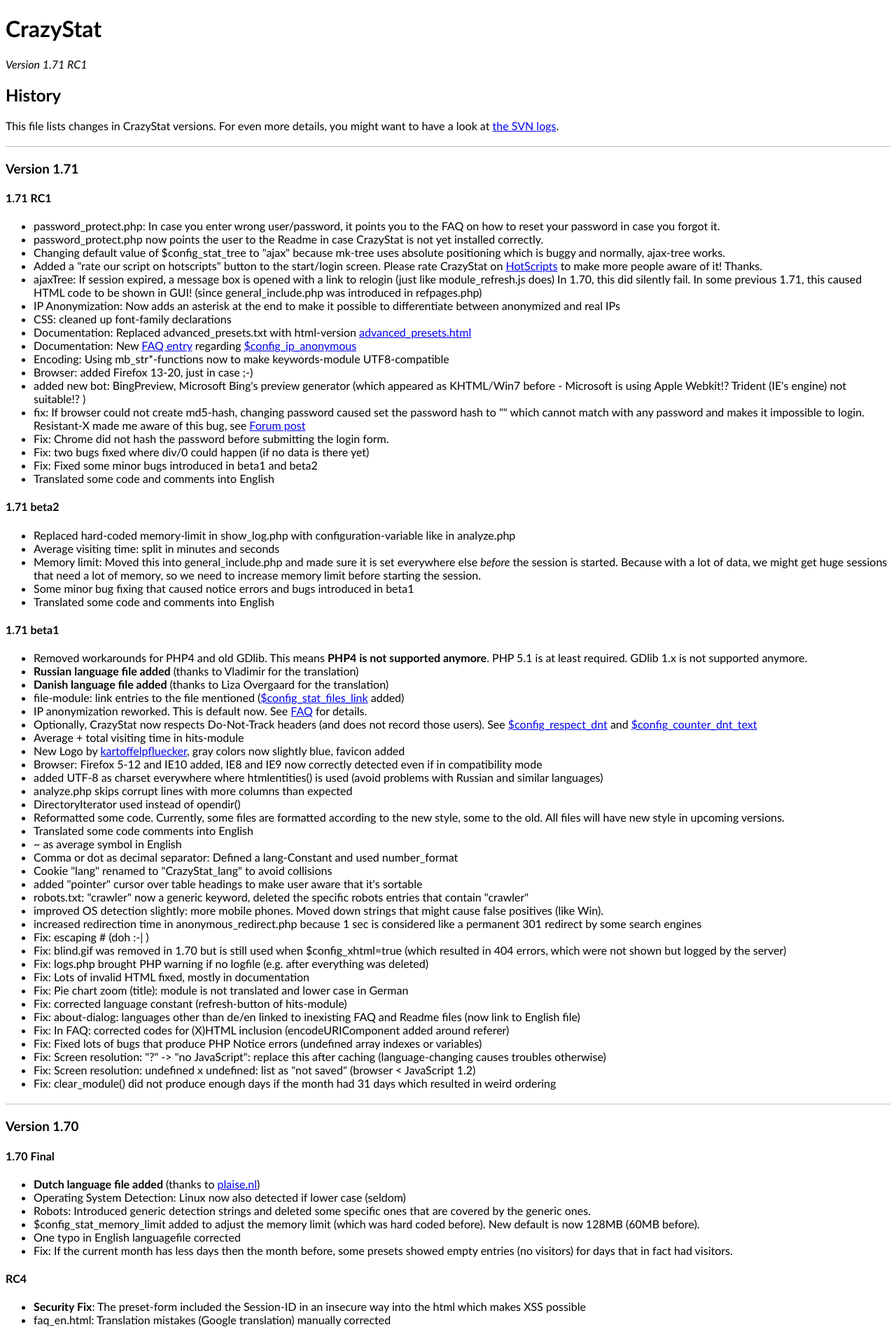
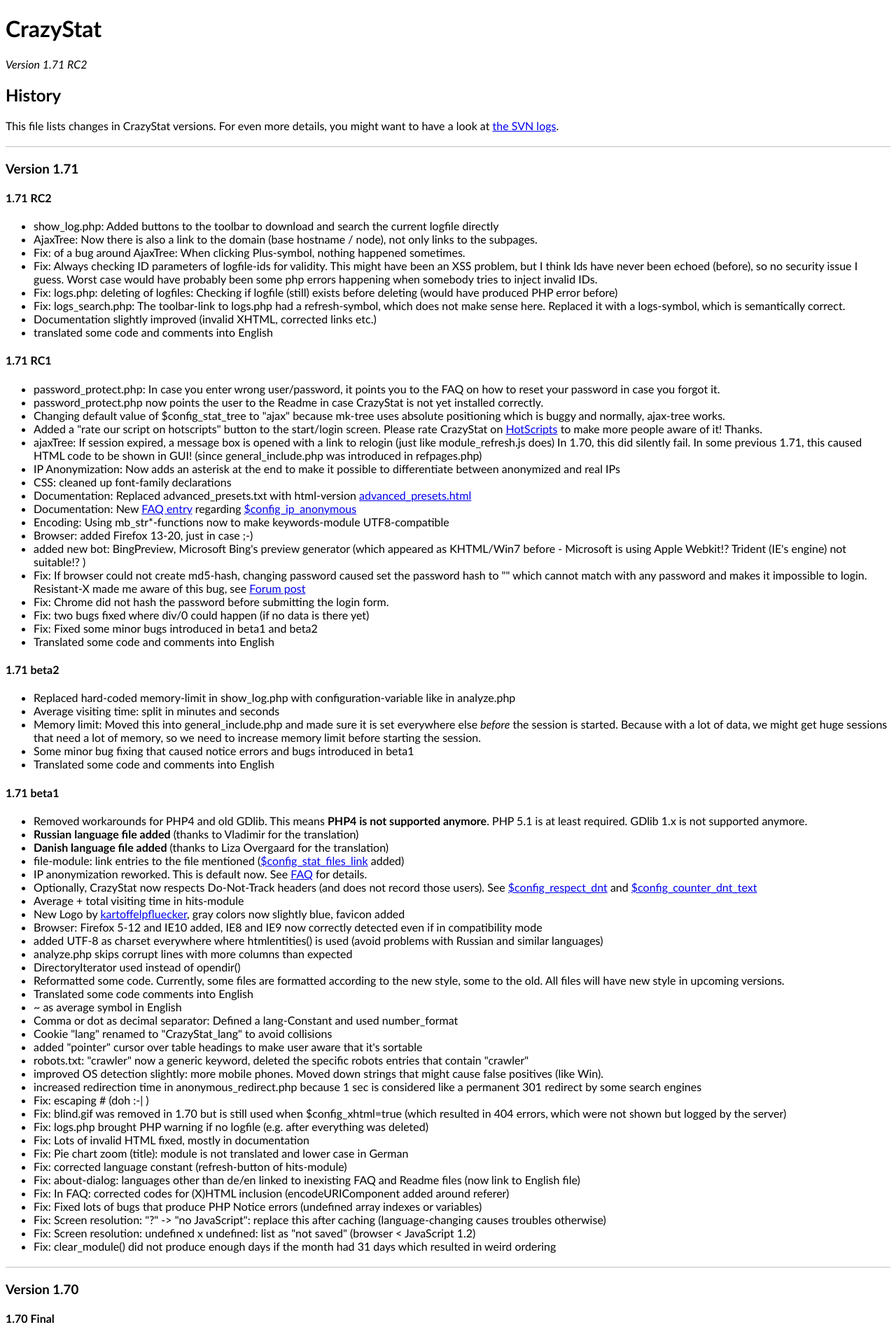
Before and after one commit to lichtmetzger/crazystat, a PHP site: page /stat/doc/history.html in a window 1280 px wide. Shown: the top 1896 px of the page at 70% size. Run offline with PHP 8.4, Linux system fonts and the light colour scheme.

Commit message:
-  replaced version "1.70 RC1" with "1.70 RC2" everywhere    - this might become RC2 soon. But it is not RC2 in fact before tagged as such. - added changes of RC2 to history.html
git-svn-id: svn://svn.code.sf.net/p/crazystat/code/trunk@444 1324a393-aca7-4f6d-9cc0-8e79c5a978b9

```diff
--- a/stat/doc/README_da.html
+++ b/stat/doc/README_da.html
@@ -7,7 +7,7 @@
  <body class="l2">
 
 <h1><a name="top">CrazyStat</a></h1>
-<p><i>Version 1.71 RC1</i></p>
+<p><i>Version 1.71 RC2</i></p>
 <p>Dette er CrazyStats Readme-fil. CrazyStat er et brugervenligt, omfattende og gratis statistik-script med valgfri t&aelig;ller..
 Mange tak fordi du valgte CrazyStat.</p>
 
@@ -241,7 +241,7 @@ Foundation, Inc., 51 Franklin Street, Fifth Floor, Boston, MA  02110-1301, USA.<
 
 <p>Website: <a href="http://en.christosoft.de" target="_blank">http://en.christosoft.de</a><br />
 E-Mail:  webmaster AT christosoft DOT de<br />
-Version: 1.71 RC1
+Version: 1.71 RC2
 </p>
 <p><a href="#top">Go to top</a></p>
 
--- a/stat/doc/README_de.html
+++ b/stat/doc/README_de.html
@@ -7,7 +7,7 @@
  <body class="l2">
 
 <h1><a name="top">CrazyStat</a></h1>
-<p><i>Version 1.71 RC1</i></p>
+<p><i>Version 1.71 RC2</i></p>
 <p>Dies ist die LiesMich-Datei zu CrazyStat, einem komfortablen, umfangreichen und kostenlosen
 Statistik-Script mit optionalem Counter.<br />
 Vielen herzlichen Dank, dass Sie sich f&uuml;r
@@ -269,7 +269,7 @@ Foundation, Inc., 51 Franklin Street, Fifth Floor, Boston, MA  02110-1301, USA.<
 
 <p>Website: <a href="http://www.christosoft.de" target="_blank">http://www.christosoft.de</a><br />
 E-Mail:  webmaster AT christosoft DOT de (<a href="http://www.christosoft.de/Kontakt" target="_blank">Kontaktformular</a>)<br />
-Version: 1.71 RC1
+Version: 1.71 RC2
 </p>
 <p><a href="#top">Nach oben</a></p>
 
--- a/stat/doc/README_en.html
+++ b/stat/doc/README_en.html
@@ -7,7 +7,7 @@
  <body class="l2">
 
 <h1><a name="top">CrazyStat</a></h1>
-<p><i>Version 1.71 RC1</i></p>
+<p><i>Version 1.71 RC2</i></p>
 <p>This is CrazyStat's Readme-file. CrazyStat  is a comfortable, comprehensive and free statistic-script with optional counter.
 Thanks a lot for choosing CrazyStat.</p>
 
@@ -251,7 +251,7 @@ Foundation, Inc., 51 Franklin Street, Fifth Floor, Boston, MA  02110-1301, USA.<
 
 <p>Website: <a href="http://en.christosoft.de" target="_blank">http://en.christosoft.de</a><br />
 E-Mail:  webmaster AT christosoft DOT de<br />
-Version: 1.71 RC1
+Version: 1.71 RC2
 </p>
 <p><a href="#top">Go to top</a></p>
 
--- a/stat/doc/advanced_presets.html
+++ b/stat/doc/advanced_presets.html
@@ -7,7 +7,7 @@
  <body>
 
 <h1><a name="top"></a>CrazyStat</h1>
-<p><i>Version 1.71 RC1</i></p>
+<p><i>Version 1.71 RC2</i></p>
 <h2>Advanced presets</h2>
 <h3>Intended audience</h3>
 <p>
@@ -151,7 +151,7 @@ $config_preset['PRESET_ID']=array(
    'name'=&gt;LANG_CONSTANT,
    'presets'=&gt;array('PRESET_ID1','PRESET_ID2',...),
    'modules'=&gt;array(
-        'MODULE'=&gt;array('VAR'=>VALUE)
+        'MODULE'=&gt;array('VAR'=&gt;VALUE)
         )
    );
 </pre>
--- a/stat/doc/faq_de.html
+++ b/stat/doc/faq_de.html
@@ -7,7 +7,7 @@
  <body class="l3">
 
 <h1><a name="top"></a>CrazyStat</h1>
-<p><i>Version 1.71 RC1</i></p>
+<p><i>Version 1.71 RC2</i></p>
 <h2>FAQ</h2>
 <p>Hier finden Sie h&auml;ufig gestellte Fragen zu CrazyStat.
 Eine eventuell aktuellere Fassung dieses Dokuments finden Sie online unter <a href="http://www.christosoft.de/CrazyStat/FAQ">http://www.christosoft.de/CrazyStat/FAQ</a>.
--- a/stat/doc/faq_en.html
+++ b/stat/doc/faq_en.html
@@ -9,7 +9,7 @@
       <a name="top" id="top"></a> CrazyStat
     </h1>
     <p>
-      <em>Version 1.71 RC1</em>
+      <em>Version 1.71 RC2</em>
     </p>
     <h2>
       FAQ
--- a/stat/doc/history.html
+++ b/stat/doc/history.html
@@ -7,12 +7,23 @@
  <body class="l3">
 
 <h1><a name="top"></a>CrazyStat</h1>
-<p><i>Version 1.71 RC1</i></p>
+<p><i>Version 1.71 RC2</i></p>
 <h2>History</h2>
 
 <p>This file lists changes in CrazyStat versions. For even more details, you might want to have a look at <a href="https://sourceforge.net/p/crazystat/code/log/" target="_blank">the SVN logs</a>.</p>
 
 <h3>Version 1.71</h3>
+<h4>1.71 RC2</h4>
+<ul>
+ <li>show_log.php: Added buttons to the toolbar to download and search the current logfile directly</li>
+ <li>AjaxTree: Now there is also a link to the domain (base hostname / node), not only links to the subpages.</li>
+ <li>Fix: of a bug around AjaxTree: When clicking Plus-symbol, nothing happened sometimes.</li>
+ <li>Fix: Always checking ID parameters of logfile-ids for validity. This might have been an XSS problem, but I think Ids have never been echoed (before), so no security issue I guess. Worst case would have probably been some php errors happening when somebody tries to inject invalid IDs.</li>
+ <li>Fix: logs.php: deleting of logfiles: Checking if logfile (still) exists before deleting (would have produced PHP error before)</li>
+ <li>Fix: logs_search.php: The toolbar-link to logs.php had a refresh-symbol, which does not make sense here. Replaced it with a logs-symbol, which is semantically correct.</li>
+ <li>Documentation slightly improved (invalid XHTML, corrected links etc.)</li>
+ <li>translated some code and comments into English</li>
+</ul>
 
 
 <h4>1.71 RC1</h4>
@@ -30,7 +41,7 @@
  <li>Encoding: Using mb_str*-functions now to make keywords-module UTF8-compatible</li>
  <li>Browser: added Firefox 13-20, just in case ;-)</li>
  <li>added new bot: BingPreview, Microsoft Bing's preview generator (which appeared as KHTML/Win7 before - Microsoft is using Apple Webkit!? Trident (IE's engine) not suitable!? )</li>
- <li>fix: If browser could not create md5-hash, changing password caused set the password hash to "" which cannot match with any password and makes it impossible to login.
+ <li>Fix: If browser could not create md5-hash, changing password caused set the password hash to "" which cannot match with any password and makes it impossible to login.
  Resistant-X made me aware of this bug, see <a href="http://forum.christosoft.de/viewtopic.php?f=2&t=10">Forum post</a> </li>
  <li>Fix: Chrome did not hash the password before submitting the login form.</li>
  <li>Fix: two bugs fixed where div/0 could happen (if no data is there yet)</li>
--- a/stat/doc/index.html
+++ b/stat/doc/index.html
@@ -4,7 +4,7 @@
 </head>
 <body>
 <h1>CrazyStat</h1>
-<p><i>Version 1.71 RC1</i></p>
+<p><i>Version 1.71 RC2</i></p>
 <h2>Documentation</h2>
 <p>Here you can find the documentation files of CrazyStat, an open source
 php script for visitor statistics with optional counter.<br />
--- a/stat/doc/relative_time-spans.html
+++ b/stat/doc/relative_time-spans.html
@@ -7,7 +7,7 @@
  <body>
 
 <h1><a name="top"></a>CrazyStat</h1>
-<p><i>Version 1.71 RC1</i></p>
+<p><i>Version 1.71 RC2</i></p>
 <h2>How do relative time-spans work?</h2>
 <p>This is an advanced feature which is meant for preset creation. If you do not
 plan to create your own preset, there is no need to use this.</p>
--- a/stat/src/about.php
+++ b/stat/src/about.php
@@ -77,7 +77,7 @@ echo '<?xml version="1.0" encoding="UTF-8" ?>'."\n";
 <p><?php echo L_INDEX_THIS_IS_CRAZYSTAT; ?></p>
 <table class="gitter">
  <tr><td><?php echo L_INDEX_INSTALLED_VERSION; ?></td><td style="vertical-align:top"><?php echo L_INDEX_CURRENT_VERSION; ?></td></tr>
- <tr><td width="150">1.71 RC1</td><td style="vertical-align:top; padding:0px; margin:0px;"><iframe src="http://www.christosoft.de/crazystat_version.php?v=170&amp;about=1" frameborder="0" height="40" width="150" scrolling="no"></iframe></td></tr>
+ <tr><td width="150">1.71 RC2</td><td style="vertical-align:top; padding:0px; margin:0px;"><iframe src="http://www.christosoft.de/crazystat_version.php?v=170&amp;about=1" frameborder="0" height="40" width="150" scrolling="no"></iframe></td></tr>
 </table>
 <p><?php echo L_ABOUT_PLEASE_SEE; ?>
  <a href="../doc/README_<?php echo (is_file('../doc/README_'.$config_stat_lang.'.html')?$config_stat_lang:'en'); ?>.html" target="_blank"><?php echo L_ABOUT_README; ?></a>
--- a/stat/src/index.php
+++ b/stat/src/index.php
@@ -59,7 +59,7 @@ echo '<?xml version="1.0" encoding="UTF-8" ?>'."\n";
  <head>
   <meta http-equiv="Content-Type" content="text/html; charset=UTF-8" />
   <meta name="generator" content="CrazyStat" />
-  <title>CrazyStat 1.71 RC1</title>
+  <title>CrazyStat 1.71 RC2</title>
   <link href="style.css" rel="stylesheet" type="text/css" />
   <link href="style2.css" rel="stylesheet" type="text/css" />
   <link rel="icon" type="image/x-icon" href="img/favicon.ico" />
@@ -77,7 +77,7 @@ echo '<?xml version="1.0" encoding="UTF-8" ?>'."\n";
      <a href="<?php echo $christosoft_url; ?>" target="_blank"><?php echo $christosoft_url; ?></a></p>
      <table class="gitter">
       <tr><td><?php echo L_INDEX_INSTALLED_VERSION; ?></td><td style="vertical-align:top"><?php echo L_INDEX_CURRENT_VERSION; ?></td></tr>
-      <tr><td width="200">1.71 RC1</td><td style="vertical-align:top; padding:0px; margin:0px;"><iframe src="http://www.christosoft.de/crazystat_version.php?v=171" frameborder="0" height="60" width="200"></iframe></td></tr>
+      <tr><td width="200">1.71 RC2</td><td style="vertical-align:top; padding:0px; margin:0px;"><iframe src="http://www.christosoft.de/crazystat_version.php?v=171" frameborder="0" height="60" width="200"></iframe></td></tr>
      </table>
      <p>
       <?php echo L_INDEX_NEWS; ?> <a href="<?php echo $christosoft_url; ?>" target="_blank"><?php echo $christosoft_url; ?></a>:<br />
--- a/stat/src/password_protect.php
+++ b/stat/src/password_protect.php
@@ -156,7 +156,7 @@ else // Login-form
 <!DOCTYPE html PUBLIC "-//W3C//DTD XHTML 1.0 Transitional//EN" "http://www.w3.org/TR/xhtml1/DTD/xhtml1-transitional.dtd">
 <html xmlns="http://www.w3.org/1999/xhtml">
  <head>
-  <title>CrazyStat 1.71 RC1 - <?php echo (isset($_GET['change_pass']) ? L_LOGIN_MENU_CHANGE_PASSWORD : L_LOGIN_MENU_LOGIN); ?></title>
+  <title>CrazyStat 1.71 RC2 - <?php echo (isset($_GET['change_pass']) ? L_LOGIN_MENU_CHANGE_PASSWORD : L_LOGIN_MENU_LOGIN); ?></title>
   <link href="<?php if(!is_file('style.css') && is_file('../style.css')) echo '../'; ?>style.css" rel="stylesheet" type="text/css" />
   <link href="<?php if(!is_file('style2.css') && is_file('../style2.css')) echo '../'; ?>style2.css" rel="stylesheet" type="text/css" />
   <link rel="icon" type="image/x-icon" href="img/favicon.ico" />
```
